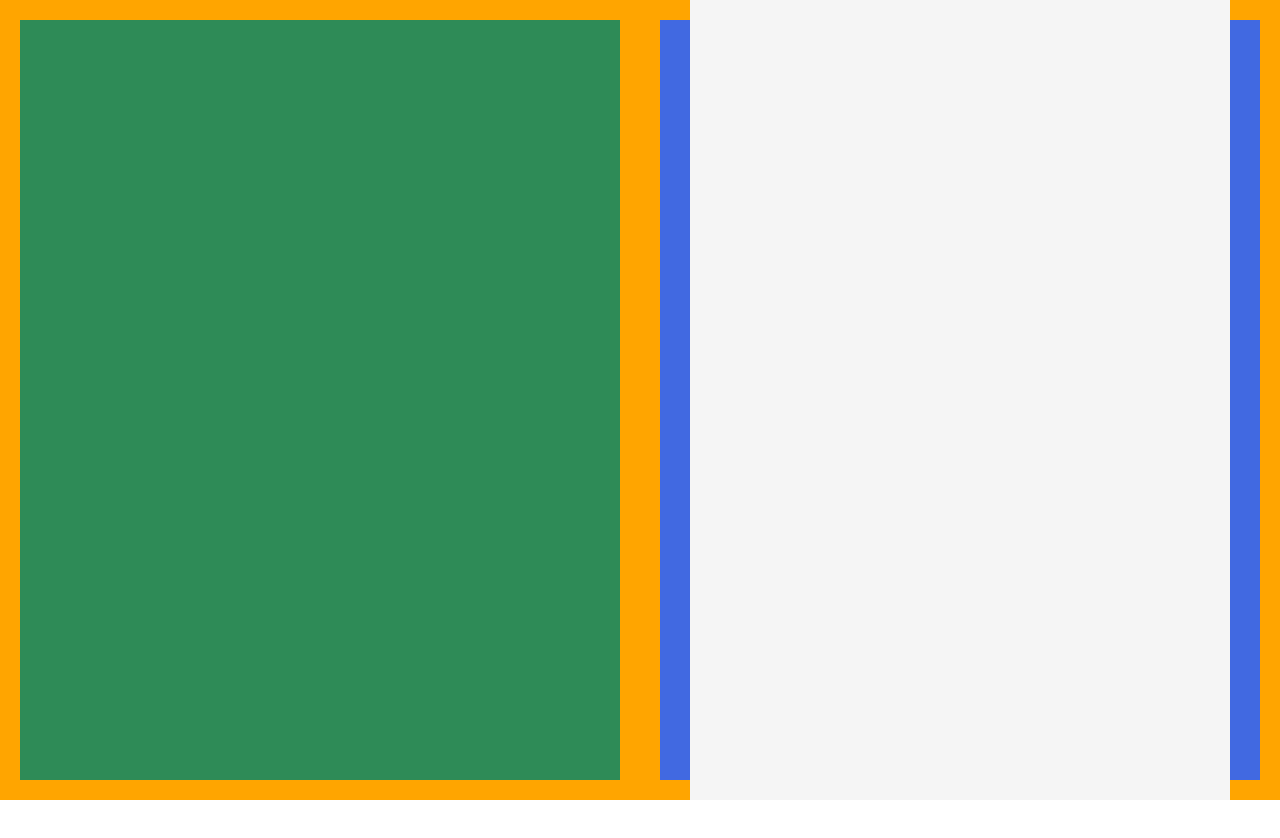
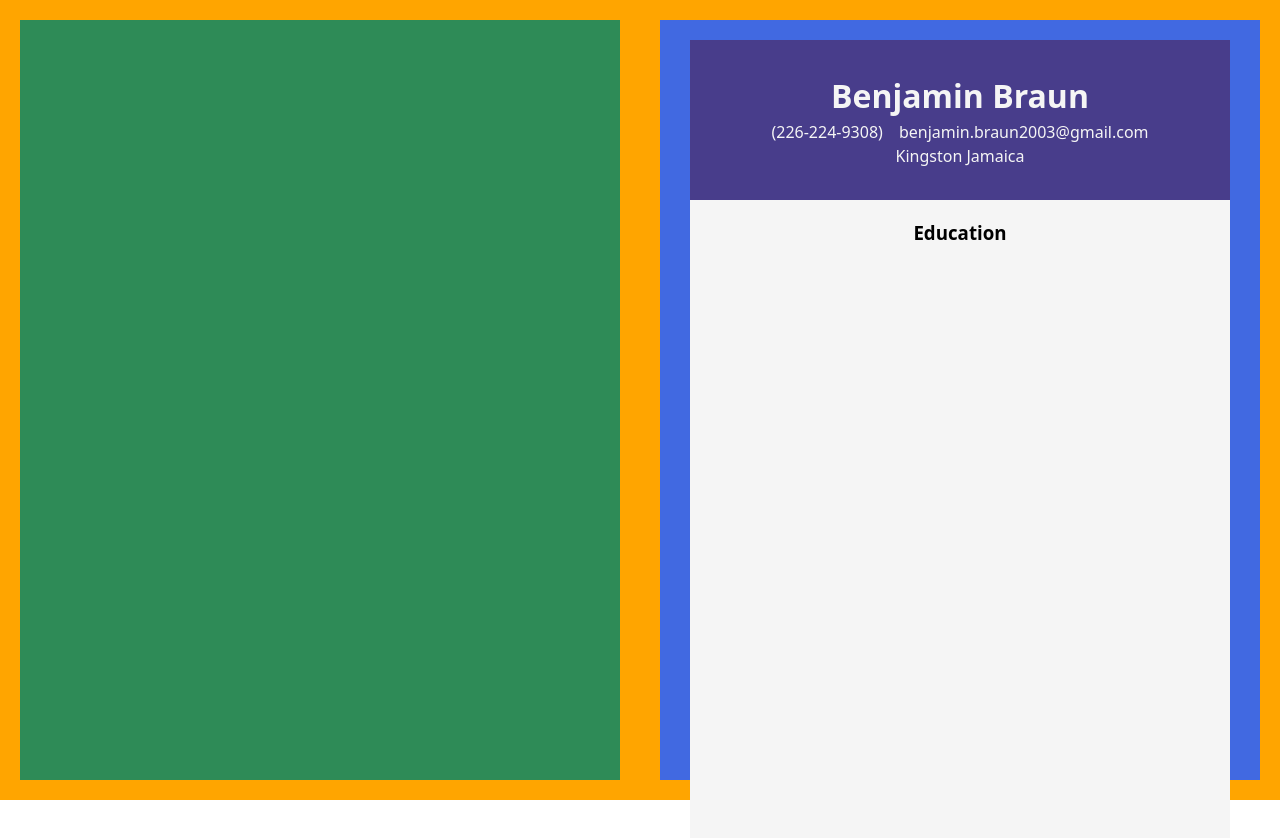
Before and after one commit to firepeashooter/resume-generator, a React (Vite) app: page / in a window 1280 px wide. Before the commit the page ends 800 px from the top, so only its background shows below. Built offline with nearby package versions, Linux system fonts and the light colour scheme.

Commit message:
Rework Header and Setup Education Section

```diff
--- a/src/App.css
+++ b/src/App.css
@@ -16,7 +16,7 @@
 .display-side {
 	display: flex;
 	justify-content: center;
-	align-items: center;
+	align-items: start;
 
 	flex: 1;
 	background-color: royalblue;
@@ -38,3 +38,46 @@
 
 	background-color: whitesmoke;
 }
+
+.resume--header {
+	display: flex;
+	flex-direction: column;
+	align-items: center;
+	background-color: darkslateblue;
+	color: whitesmoke;
+	padding: 2rem;
+}
+
+.name {
+	display: flex;
+	justify-content: center;
+	align-items: center;
+	font-size: 2rem;
+	font-weight: 600;
+
+	padding: 0;
+	margin: 0;
+
+}
+
+.info>* {
+	margin-left: 0.5rem;
+	margin-right: 0.5rem;
+}
+
+.info {
+	display: flex;
+	justify-content: center;
+	flex-wrap: wrap;
+}
+
+
+.resume--sub--header {
+	color: black;
+	font-weight: 600;
+}
+
+.sub--section {
+	display: flex;
+	justify-content: center;
+}
--- a/src/Components/Resume.jsx
+++ b/src/Components/Resume.jsx
@@ -9,6 +9,19 @@ function Resume() {
 
 			<div className="resume--header">
 
+				<h2 className="name">Benjamin Braun</h2>
+				<div className="info">
+					<span className="contact--info">(226-224-9308)</span>
+					<span className="contact--info">benjamin.braun2003@gmail.com</span>
+					<span className="contact--info">Kingston Jamaica</span>
+				</div>
+
+			</div>
+
+			<div className="sub--section">
+
+				<h3 className="resume--sub--header">Education</h3>
+
 			</div>
 
 		</div>
```
